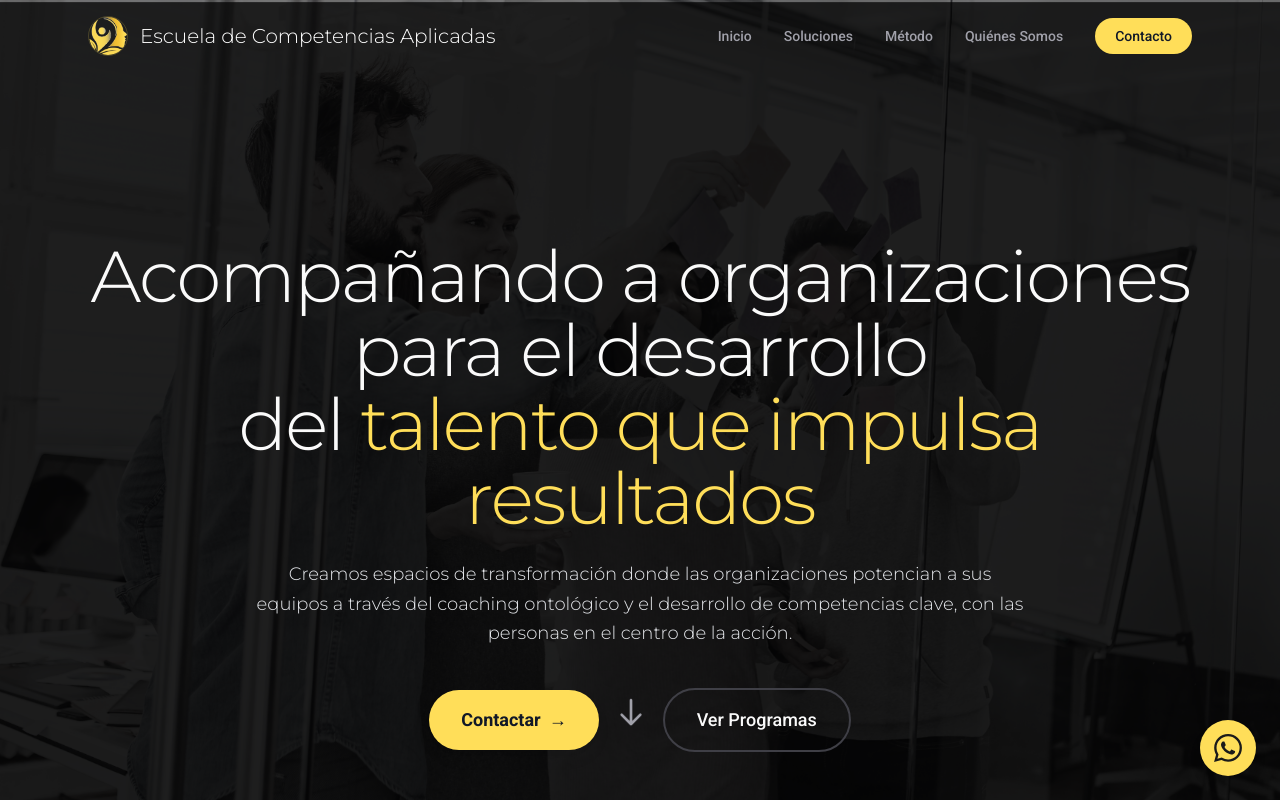
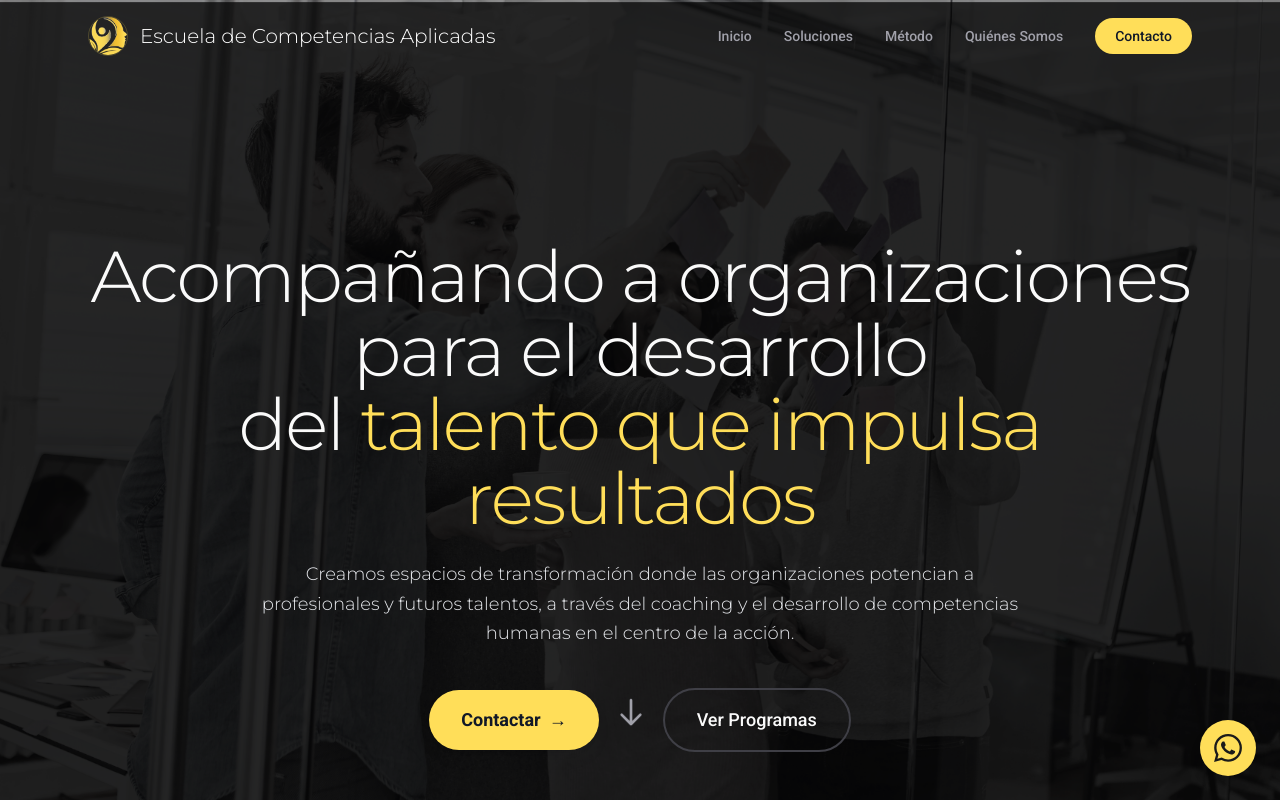
Before and after one commit to mauro6287-blip/alicia-morales-coach, a Next.js app: page / in a window 1280 px wide. Shown: the top 800 px of the page. Built offline with nearby package versions, Linux system fonts and the light colour scheme.

Commit message:
Lighten hero overlay and update subtitle text
- Reduce dark overlay from 50% to 40% opacity for brighter background
- Update hero subtitle to new copy about professionals and human competencies

Co-Authored-By: Claude Opus 4.6 <noreply@anthropic.com>

```diff
--- a/sections/Hero.tsx
+++ b/sections/Hero.tsx
@@ -18,7 +18,7 @@ export default function Hero() {
                 className="object-cover"
             />
             {/* Dark overlay for text readability */}
-            <div className="absolute inset-0 bg-black/50" />
+            <div className="absolute inset-0 bg-black/40" />
 
             <div className="relative z-10 mx-auto w-full max-w-6xl text-center">
                 <ScrollReveal>
@@ -41,8 +41,8 @@ export default function Hero() {
                     {/* Description */}
                     <p className="mx-auto mb-10 max-w-3xl font-[family-name:var(--font-montserrat)] text-lg font-light leading-relaxed text-gray-200">
                         Creamos espacios de transformación donde las organizaciones
-                        potencian a sus equipos a través del coaching ontológico y el
-                        desarrollo de competencias clave, con las personas en el centro de la acción.
+                        potencian a profesionales y futuros talentos, a través del coaching
+                        y el desarrollo de competencias humanas en el centro de la acción.
                     </p>
 
                     {/* CTA Buttons with scroll indicator centered */}
```
